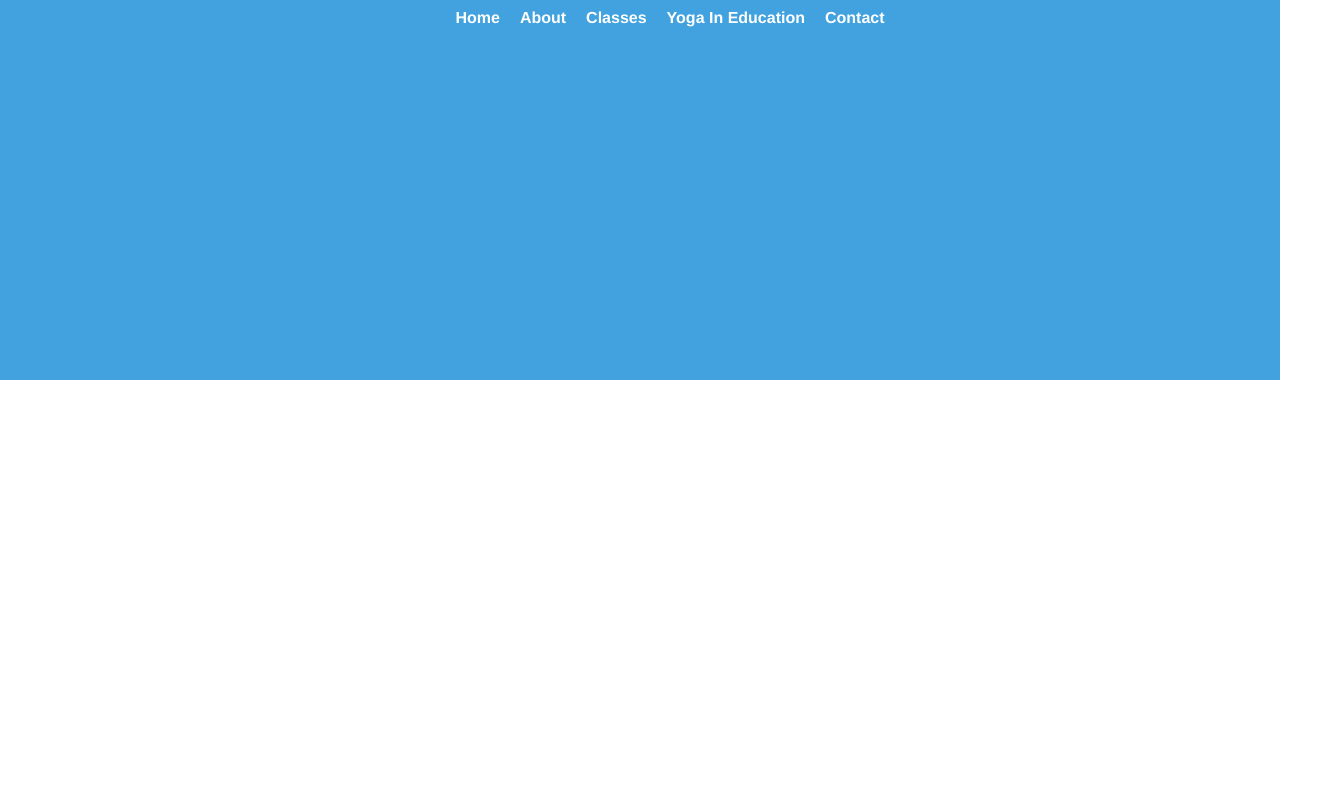
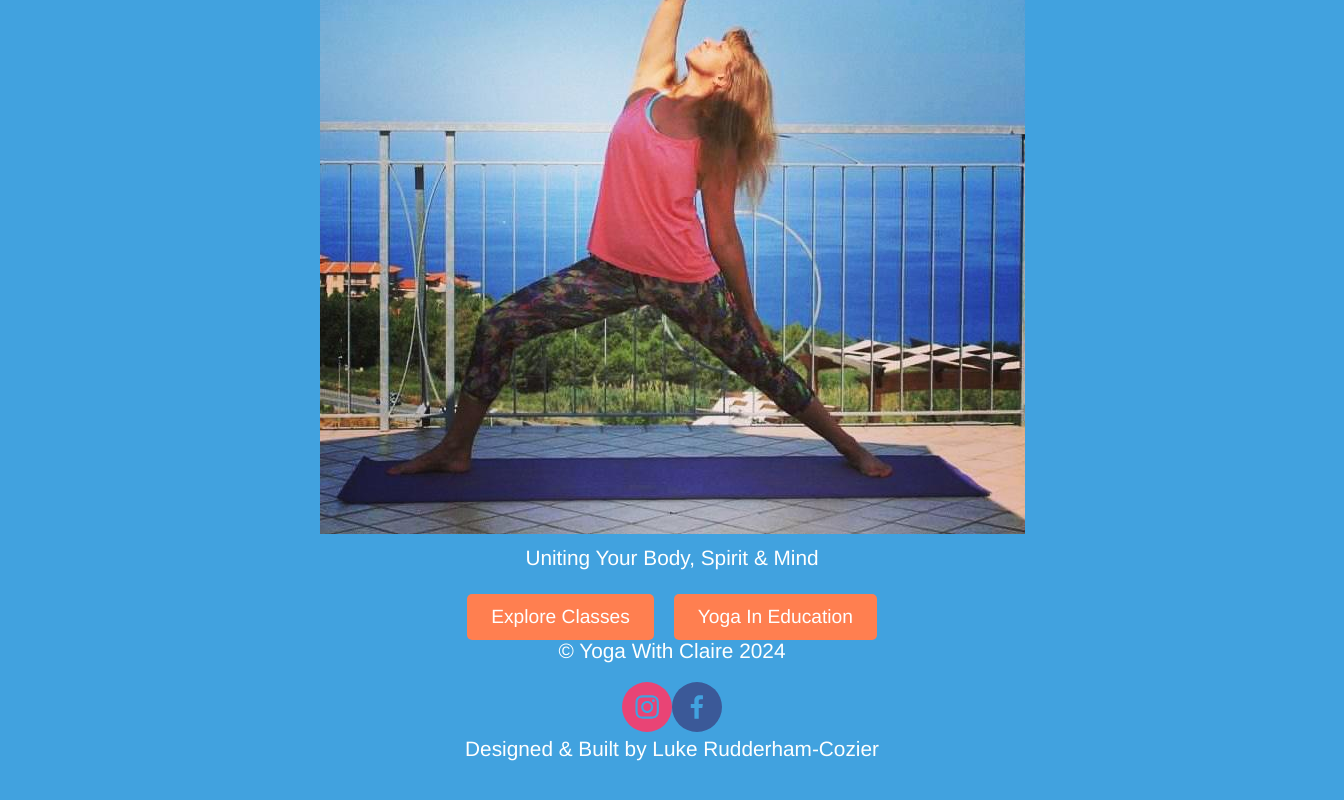
Before and after one commit to LRCozier/yogasite, a React (Vite) app in the folder yoga/: page / in a window 1280 px wide. Shown: the part 420-1220 px from the top of the page, 1344 px wide, since content can reach past the window. Before the commit the page ends 800 px from the top, so only its background shows below. Built offline with nearby package versions, Linux system fonts and the light colour scheme.

Commit message:
uncommented routes in app.jsx

```diff
--- a/yoga/src/App.jsx
+++ b/yoga/src/App.jsx
@@ -16,14 +16,14 @@ function App() {
       <div className='App'>
         <Header/>
         <Navbar/>
-        {/*<Routes>
+        <Routes>
           <Route path='/' element={<Hero/>} />
           <Route path='/about' element={<AboutMe/>} />
           <Route path='/classes' element={<Classes/>} />
           <Route path='/yogaeducation' element={<YogaInEducation/>} />
           <Route path='/contact' element={<Contact/>}/>
         </Routes>
-        <Footer/>*/}
+        <Footer/>
       </div>
     </Router>
   )
```
